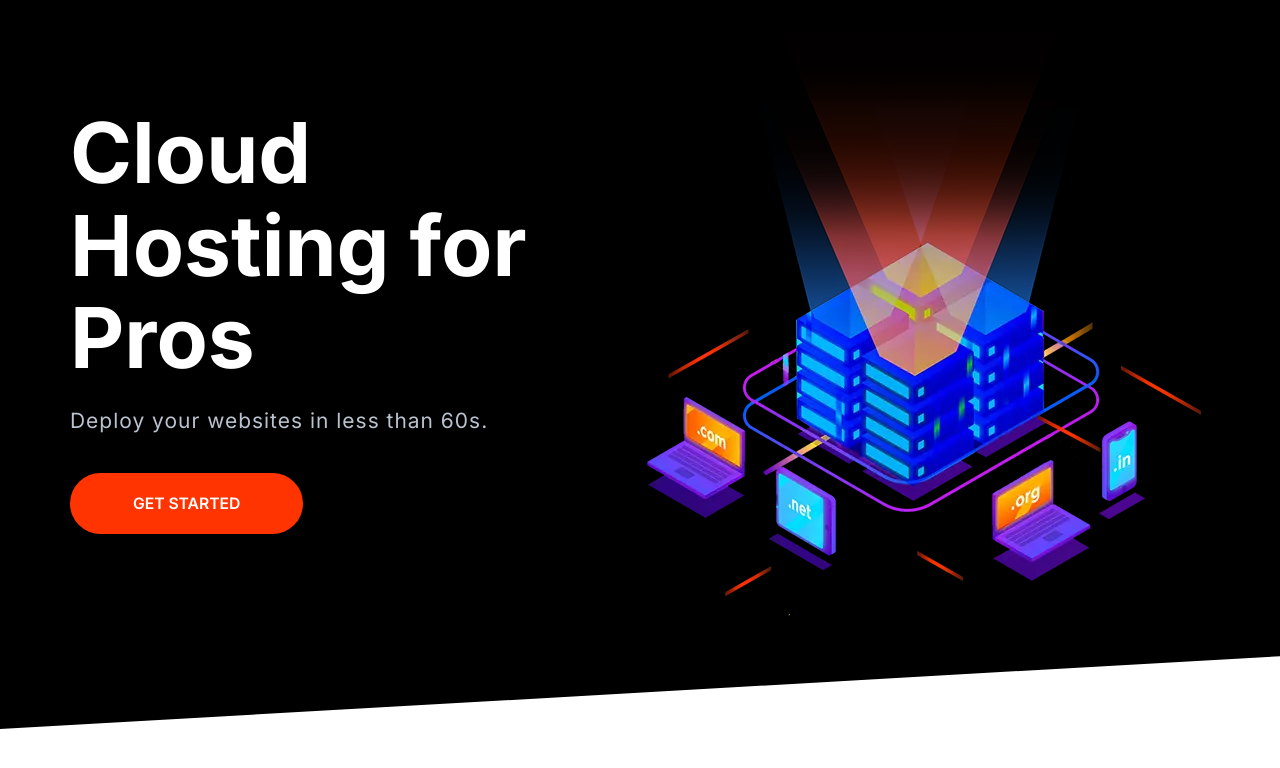
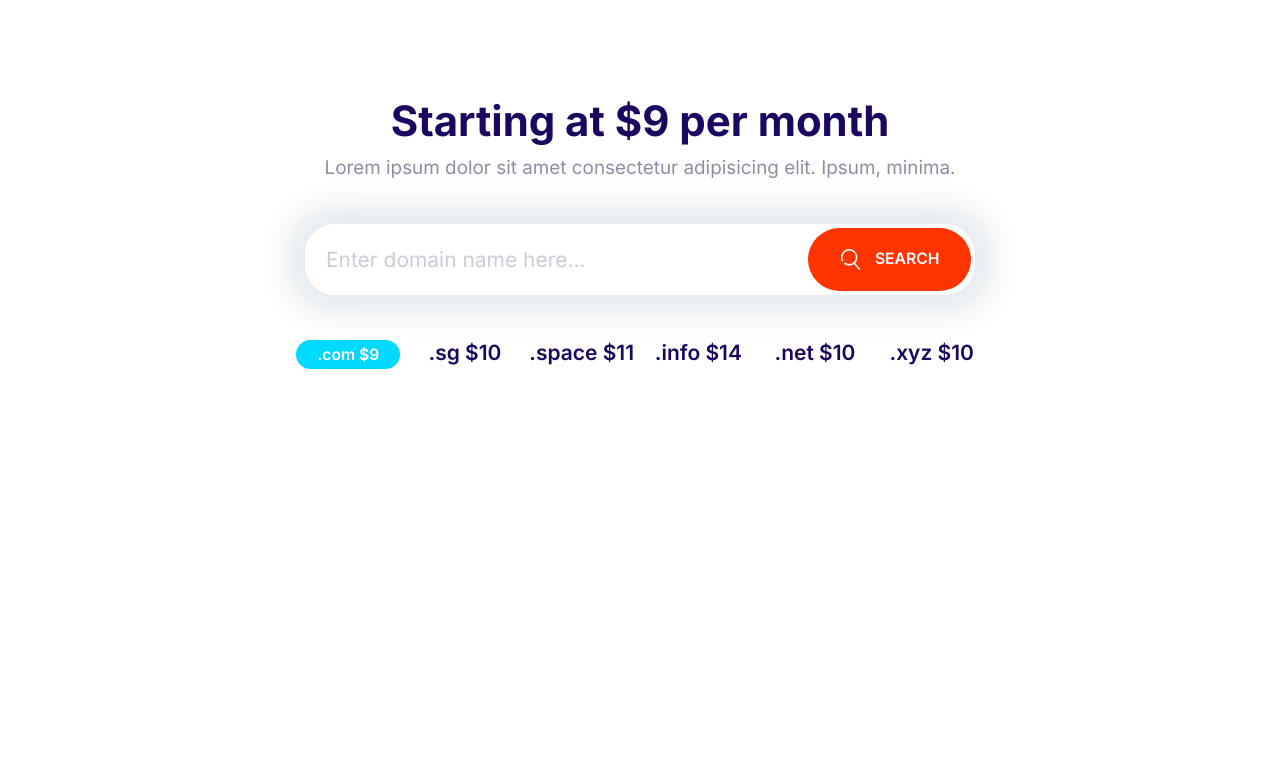
Before and after one commit to jesiallen/codeWithMosh-Moshify-HTML-CSS, a plain HTML site: page index.html in a window 1280 px wide. Drawn offline with Linux system fonts and the light colour scheme.

Commit message:
Built domain block.

```diff
--- a/css/styles.css
+++ b/css/styles.css
@@ -188,10 +188,17 @@ a {
   font-size: 1.8rem;
   font-weight: 600;
   margin: 1rem 0;
+  outline: 0;
   padding: 2rem 3rem;
   text-align: center;
   text-transform: uppercase;
   white-space: nowrap;
+}
+.btn .icon {
+  width: 2rem;
+  height: 2rem;
+  margin-right: 1rem;
+  vertical-align: middle;
 }
 .btn--primary {
   background: var(--color-primary);
@@ -257,7 +264,7 @@ a {
 .input-group .input {
   border: 0;
   flex-grow: 1;
-  padding: 1.5rem 1rem;
+  padding: 1.5rem 2rem;
 }
 .input-group .btn {
   margin: 4px;
@@ -600,3 +607,26 @@ a {
     align-self: center;
   }
 }
+
+/* Domain Block */
+.block-domain .input-group {
+  box-shadow: 0 0 30px 20px #e6ebee;
+  border: 0;
+  margin: 4rem auto;
+  max-width: 670px;
+}
+.block-domain__prices {
+  display: grid;
+  grid-template-columns: repeat(3, 1fr);
+  grid-template-rows: repeat(2, 6rem);
+  font-size: 2rem;
+  font-weight: 600;
+  justify-items: center;
+  max-width: 700px;
+  margin: 0 auto;
+}
+@media screen and (min-width: 768px) {
+  .block-domain__prices {
+    grid-template-columns: repeat(auto-fit, minmax(10rem, 1fr));
+  }
+}
--- a/index.html
+++ b/index.html
@@ -15,23 +15,35 @@
     <link rel="stylesheet" href="css/styles.css" />
   </head>
   <body>
-    <section class="block block--dark block--skewed-left hero">
-      <div class="container grid grid--1x2">
-        <header class="block__header hero__content">
-          <h1 class="block__heading">Cloud Hosting for Pros</h1>
-          <p class="hero__tagline">Deploy your websites in less than 60s.</p>
-          <a href="" class="btn btn--accent btn--stretched">Get Started</a>
-        </header>
-        <picture>
-          <source
-            type="image/webp"
-            srcset="images/banner.webp 1x, images/banner@2x.webp 2x" />
-          <source
-            type="image/png"
-            srcset="images/banner.png 1x, images/banner@2x.png 2x" />
-          <img class="hero__image" src="images/banner.png" alt=""
-        /></picture>
+    <section class="block container block-domain">
+      <header class="block__header">
+        <h2>Starting at $9 per month</h2>
+        <p>
+          Lorem ipsum dolor sit amet consectetur adipisicing elit. Ipsum,
+          minima.
+        </p>
+      </header>
+      <div class="input-group">
+        <input
+          type="text"
+          class="input"
+          placeholder="Enter domain name here..."
+        />
+        <button class="btn btn--accent">
+          <svg class="icon icon--white">
+            <use xlink:href="images/sprite.svg#search"></use>
+          </svg>
+          Search
+        </button>
       </div>
+      <ul class="list block-domain__prices">
+        <li><span class="badge badge--secondary">.com $9</span></li>
+        <li>.sg $10</li>
+        <li>.space $11</li>
+        <li>.info $14</li>
+        <li>.net $10</li>
+        <li>.xyz $10</li>
+      </ul>
     </section>
     <script src="js/main.js"></script>
   </body>
```
Also changed, not shown: components/block-domain.html (added, +25 -0 lines), components/input-groups.html (renamed from components/inputs.html).
